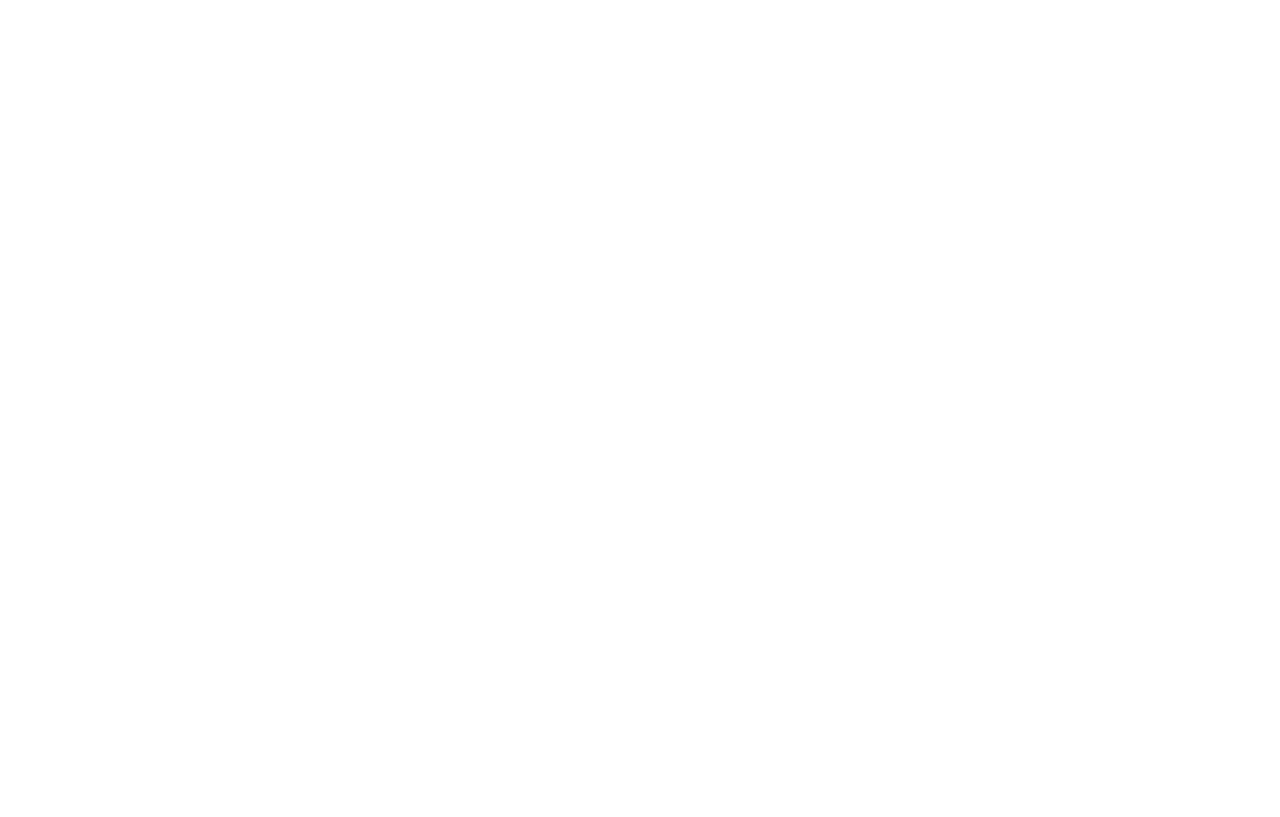
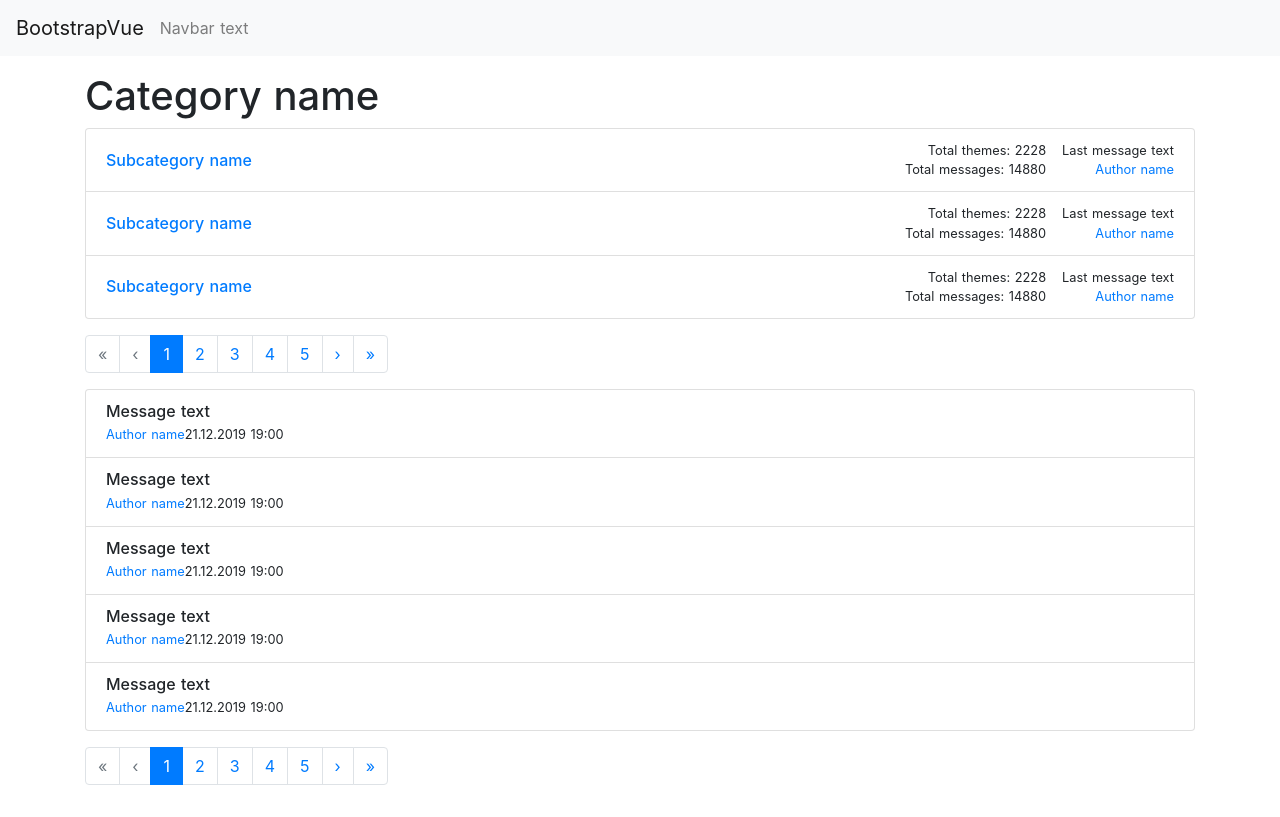
Before and after one commit to on3dd/forum-db-interface, a Nuxt app in the folder client/: page /forum/1 in a window 1280 px wide. Before the commit this address had no page. Built offline with nearby package versions, Linux system fonts and the light colour scheme.

Commit message:
Added category page

```diff
--- /dev/null
+++ b/client/pages/forum/_id.vue
@@ -0,0 +1,147 @@
+<template>
+  <div>
+    <Navbar></Navbar>
+    <b-container class="my-3">
+      <b-row>
+        <b-col>
+          <h1>Category name</h1>
+        </b-col>
+      </b-row>
+      <b-row>
+        <b-col>
+          <b-list-group>
+            <b-list-group-item>
+              <div class="d-flex justify-content-between align-items-center">
+                <h6 class="my-0"><a href="">Subcategory name</a></h6>
+                <div class="d-flex">
+                  <div class="mr-2 mr-md-3" style="text-align: right">
+                    <small class="d-block">Total themes: 2228</small>
+                    <small class="d-block">Total messages: 14880</small>
+                  </div>
+                  <div style="text-align: right">
+                    <small class="d-block text-truncate">Last message text</small>
+                    <small class="d-block text-truncate"><a href="">Author name</a></small>
+                  </div>
+                </div>
+              </div>
+            </b-list-group-item>
+            <b-list-group-item>
+              <div class="d-flex justify-content-between align-items-center">
+                <h6 class="my-0"><a href="">Subcategory name</a></h6>
+                <div class="d-flex">
+                  <div class="mr-2 mr-md-3" style="text-align: right">
+                    <small class="d-block">Total themes: 2228</small>
+                    <small class="d-block">Total messages: 14880</small>
+                  </div>
+                  <div style="text-align: right">
+                    <small class="d-block text-truncate">Last message text</small>
+                    <small class="d-block text-truncate"><a href="">Author name</a></small>
+                  </div>
+                </div>
+              </div>
+            </b-list-group-item>
+            <b-list-group-item>
+              <div class="d-flex justify-content-between align-items-center">
+                <h6 class="my-0"><a href="">Subcategory name</a></h6>
+                <div class="d-flex">
+                  <div class="mr-2 mr-md-3" style="text-align: right">
+                    <small class="d-block">Total themes: 2228</small>
+                    <small class="d-block">Total messages: 14880</small>
+                  </div>
+                  <div style="text-align: right">
+                    <small class="d-block text-truncate">Last message text</small>
+                    <small class="d-block text-truncate"><a href="">Author name</a></small>
+                  </div>
+                </div>
+              </div>
+            </b-list-group-item>
+          </b-list-group>
+        </b-col>
+      </b-row>
+      <b-row>
+        <b-col>
+          <div class="mt-3">
+            <b-pagination v-model="currentPage" :total-rows="rows"></b-pagination>
+          </div>
+        </b-col>
+      </b-row>
+      <b-row>
+        <b-col>
+          <b-list-group>
+            <b-list-group-item>
+              <div>
+                <h6 class="my-0">Message text</h6>
+                <div>
+                  <small><a href="">Author name</a></small>
+                  <small>21.12.2019 19:00</small>
+                </div>
+              </div>
+            </b-list-group-item>
+            <b-list-group-item>
+              <div>
+                <h6 class="my-0">Message text</h6>
+                <div>
+                  <small><a href="">Author name</a></small>
+                  <small>21.12.2019 19:00</small>
+                </div>
+              </div>
+            </b-list-group-item>
+            <b-list-group-item>
+              <div>
+                <h6 class="my-0">Message text</h6>
+                <div>
+                  <small><a href="">Author name</a></small>
+                  <small>21.12.2019 19:00</small>
+                </div>
+              </div>
+            </b-list-group-item>
+            <b-list-group-item>
+              <div>
+                <h6 class="my-0">Message text</h6>
+                <div>
+                  <small><a href="">Author name</a></small>
+                  <small>21.12.2019 19:00</small>
+                </div>
+              </div>
+            </b-list-group-item>
+            <b-list-group-item>
+              <div>
+                <h6 class="my-0">Message text</h6>
+                <div>
+                  <small><a href="">Author name</a></small>
+                  <small>21.12.2019 19:00</small>
+                </div>
+              </div>
+            </b-list-group-item>
+          </b-list-group>
+        </b-col>
+      </b-row>
+      <b-row>
+        <b-col>
+          <div class="mt-3">
+            <b-pagination v-model="currentPage" :total-rows="rows"></b-pagination>
+          </div>
+        </b-col>
+      </b-row>
+    </b-container>
+  </div>
+</template>
+
+<script>
+  import Navbar from "~/components/Navbar";
+
+  export default {
+    data: () => ({
+      messages: [],
+      rows: 100,
+      currentPage: 1
+    }),
+    components: {
+      Navbar
+    },
+  }
+</script>
+
+<style scoped>
+
+</style>
```
